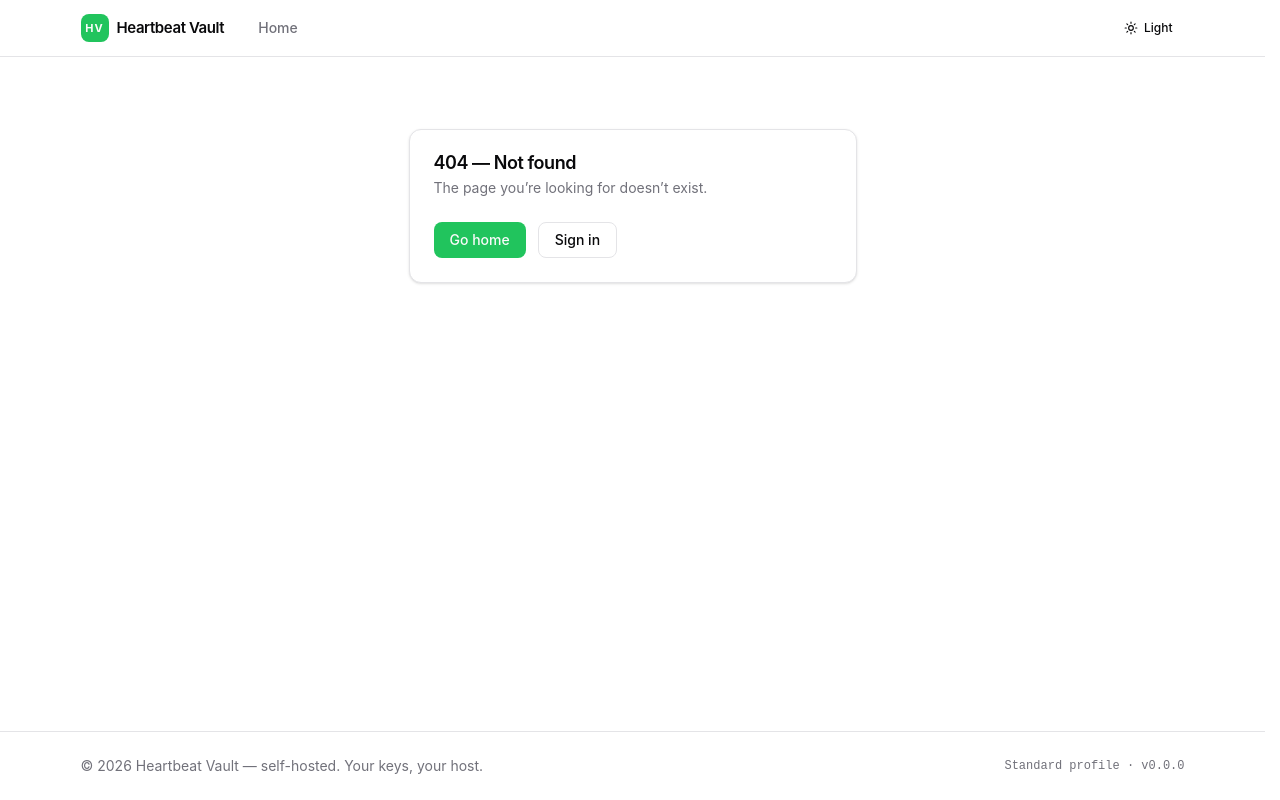
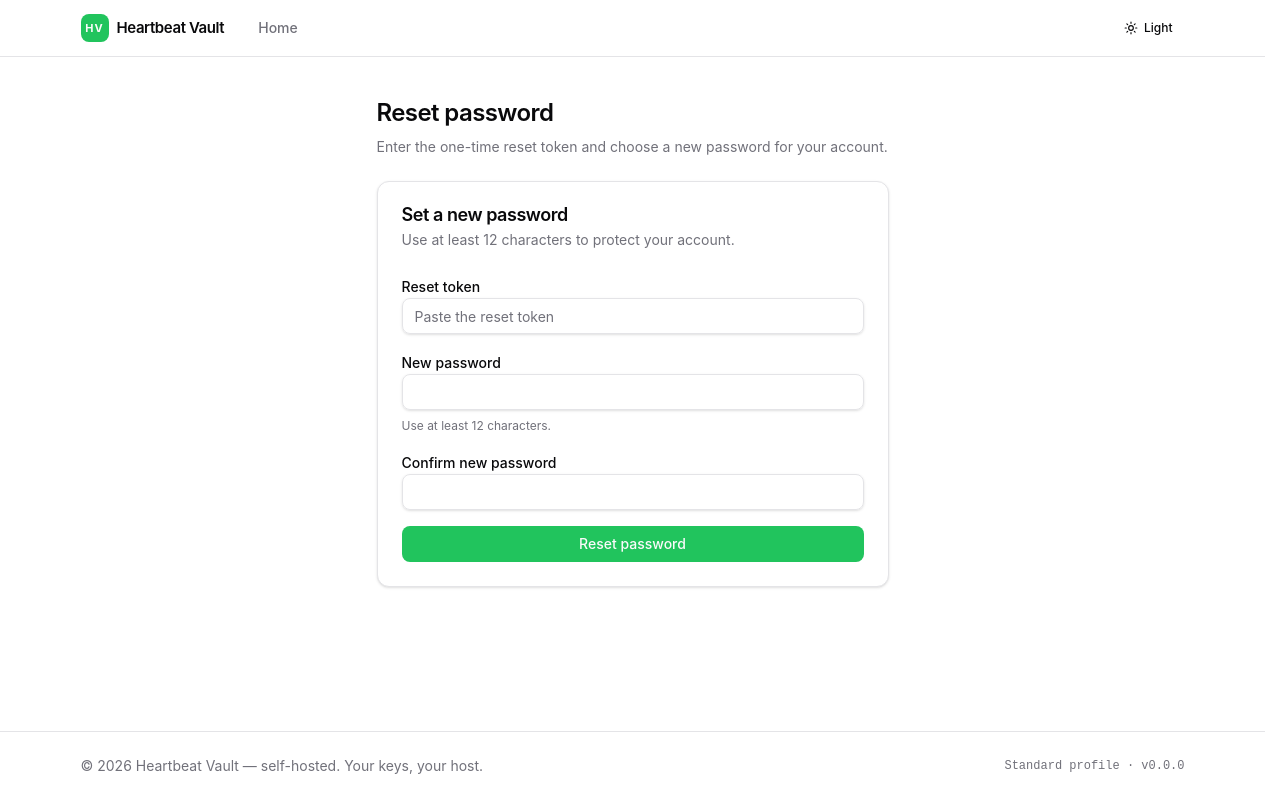
Before and after one commit to momokii/heartbeat-vault, a React (Vite) app in the folder apps/web/: page /account/reset in a window 1280 px wide. Built offline with nearby package versions, Linux system fonts and the light colour scheme; no server answers.

Commit message:
feat(web): add public password reset page
Ultraworked with [Sisyphus](https://github.com/code-yeongyu/oh-my-openagent)

Co-authored-by: Sisyphus <clio-agent@sisyphuslabs.ai>

```diff
--- a/apps/web/src/App.tsx
+++ b/apps/web/src/App.tsx
@@ -8,6 +8,7 @@ import { SwitchDetailPage } from '@/routes/switch-detail';
 import { AdminPage } from '@/routes/admin';
 import { TotpChallengePage } from '@/routes/totp-challenge';
 import { AccountPage } from '@/routes/account';
+import { AccountResetPage } from '@/routes/account-reset';
 import { InviteAcceptPage } from '@/routes/invite-accept';
 import { NotFoundPage } from '@/routes/not-found';
 
@@ -22,6 +23,7 @@ const router = createBrowserRouter([
       { path: '/switches/:id', element: <SwitchDetailPage /> },
       { path: '/admin', element: <AdminPage /> },
       { path: '/account', element: <AccountPage /> },
+      { path: '/account/reset', element: <AccountResetPage /> },
       { path: '/invite/accept', element: <InviteAcceptPage /> },
       { path: '/2fa/totp', element: <TotpChallengePage /> },
       { path: '*', element: <NotFoundPage /> },
--- /dev/null
+++ b/apps/web/src/routes/account-reset.tsx
@@ -0,0 +1,165 @@
+import { useState, type FormEvent } from 'react';
+import { Link, Navigate, useSearchParams } from 'react-router-dom';
+import { z } from 'zod';
+import { Button } from '@/components/ui/button';
+import { Card, CardContent, CardDescription, CardHeader, CardTitle } from '@/components/ui/card';
+import { Input } from '@/components/ui/input';
+import { Label } from '@/components/ui/label';
+import { ApiError, apiClient } from '@/lib/api-client';
+import { useAuth } from '@/lib/auth';
+
+const ResetResponseSchema = z.object({ ok: z.literal(true) });
+const AccountResetSchema = z
+  .object({
+    token: z.string().min(1, 'Enter the reset token.'),
+    newPassword: z.string().min(12, 'Use at least 12 characters.'),
+    confirmPassword: z.string(),
+  })
+  .refine(values => values.newPassword === values.confirmPassword, {
+    message: 'Passwords do not match.',
+    path: ['confirmPassword'],
+  });
+
+type ResetState =
+  | { readonly kind: 'idle' }
+  | { readonly kind: 'submitting' }
+  | { readonly kind: 'error'; readonly message: string }
+  | { readonly kind: 'complete' };
+
+export function AccountResetPage() {
+  const auth = useAuth();
+  const [searchParams] = useSearchParams();
+  const [state, setState] = useState<ResetState>({ kind: 'idle' });
+  const prefilledToken = searchParams.get('token') ?? '';
+
+  if (auth.kind === 'authenticated') return <Navigate to="/" replace />;
+  if (auth.kind === 'loading') {
+    return <p className="text-sm text-[var(--color-muted-foreground)]">Checking your session…</p>;
+  }
+
+  async function submit(event: FormEvent<HTMLFormElement>): Promise<void> {
+    event.preventDefault();
+    const formData = new FormData(event.currentTarget);
+    const parsed = AccountResetSchema.safeParse({
+      token: formData.get('token'),
+      newPassword: formData.get('newPassword'),
+      confirmPassword: formData.get('confirmPassword'),
+    });
+    if (!parsed.success) {
+      setState({
+        kind: 'error',
+        message: parsed.error.issues[0]?.message ?? 'Check the form and try again.',
+      });
+      return;
+    }
+
+    setState({ kind: 'submitting' });
+    try {
+      await apiClient.request({
+        method: 'POST',
+        path: '/account/password/reset',
+        body: { token: parsed.data.token, newPassword: parsed.data.newPassword },
+        schema: ResetResponseSchema,
+      });
+      setState({ kind: 'complete' });
+    } catch (error) {
+      setState({
+        kind: 'error',
+        message:
+          error instanceof ApiError && error.status === 429
+            ? 'Too many attempts. Please wait before trying again.'
+            : 'Password reset could not be completed. Check the token and try again.',
+      });
+    }
+  }
+
+  if (state.kind === 'complete') {
+    return (
+      <div className="mx-auto max-w-lg space-y-6">
+        <div className="space-y-2">
+          <p className="text-xs font-semibold uppercase tracking-[0.08em] text-[var(--color-primary)]">
+            Password reset complete
+          </p>
+          <h1 className="text-2xl font-semibold tracking-tight">Your password has been reset.</h1>
+        </div>
+        <Card>
+          <CardContent className="space-y-4 pt-6">
+            <p className="text-sm leading-6 text-[var(--color-muted-foreground)]">
+              All of your sessions have been signed out.
+            </p>
+            <Link
+              to="/login"
+              className="block text-center text-sm font-medium text-[var(--color-primary)] hover:opacity-90 focus-visible:outline-none focus-visible:ring-2 focus-visible:ring-[var(--color-ring)] focus-visible:ring-offset-2"
+            >
+              Continue to sign in
+            </Link>
+          </CardContent>
+        </Card>
+      </div>
+    );
+  }
+
+  return (
+    <div className="mx-auto max-w-lg space-y-6">
+      <div className="space-y-2">
+        <h1 className="text-2xl font-semibold tracking-tight">Reset password</h1>
+        <p className="text-sm text-[var(--color-muted-foreground)]">
+          Enter the one-time reset token and choose a new password for your account.
+        </p>
+      </div>
+      <Card>
+        <CardHeader>
+          <CardTitle>Set a new password</CardTitle>
+          <CardDescription>Use at least 12 characters to protect your account.</CardDescription>
+        </CardHeader>
+        <CardContent>
+          <form className="space-y-4" onSubmit={submit} noValidate>
+            <div className="space-y-2">
+              <Label htmlFor="reset-token">Reset token</Label>
+              <Input
+                id="reset-token"
+                name="token"
+                type="text"
+                autoComplete="one-time-code"
+                defaultValue={prefilledToken}
+                placeholder="Paste the reset token"
+                required
+              />
+            </div>
+            <div className="space-y-2">
+              <Label htmlFor="reset-new-password">New password</Label>
+              <Input
+                id="reset-new-password"
+                name="newPassword"
+                type="password"
+                autoComplete="new-password"
+                required
+              />
+              <p className="text-xs text-[var(--color-muted-foreground)]">
+                Use at least 12 characters.
+              </p>
+            </div>
+            <div className="space-y-2">
+              <Label htmlFor="reset-confirm-password">Confirm new password</Label>
+              <Input
+                id="reset-confirm-password"
+                name="confirmPassword"
+                type="password"
+                autoComplete="new-password"
+                required
+              />
+            </div>
+            {state.kind === 'error' ? (
+              <p className="text-sm text-[var(--color-destructive)]" role="alert">
+                {state.message}
+              </p>
+            ) : null}
+            <Button type="submit" className="w-full" disabled={state.kind === 'submitting'}>
+              {state.kind === 'submitting' ? 'Resetting password…' : 'Reset password'}
+            </Button>
+          </form>
+        </CardContent>
+      </Card>
+    </div>
+  );
+}
```
Also changed, not shown: 1 other file (tests, documents, lock files or other folders).
